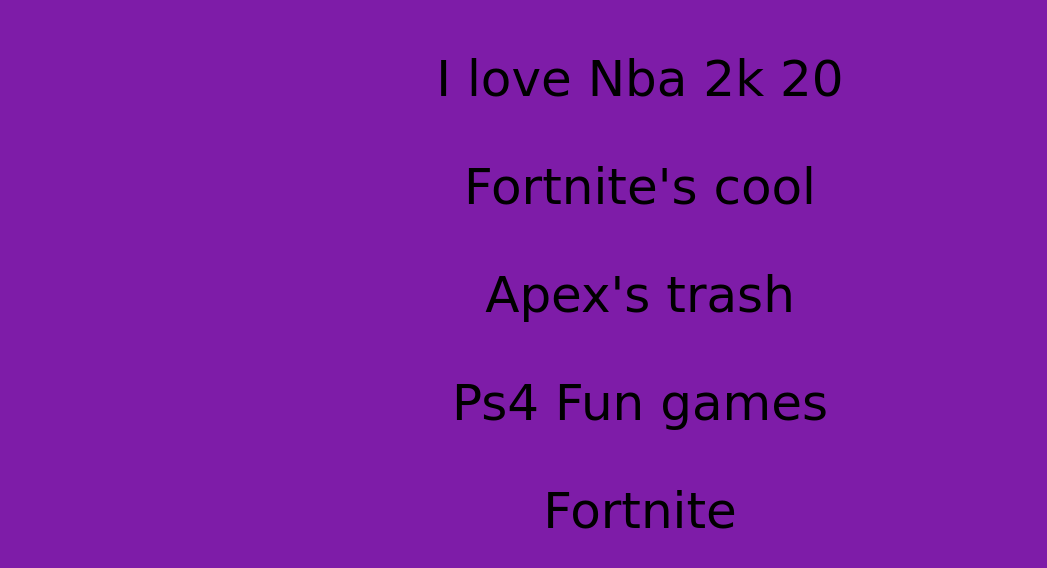
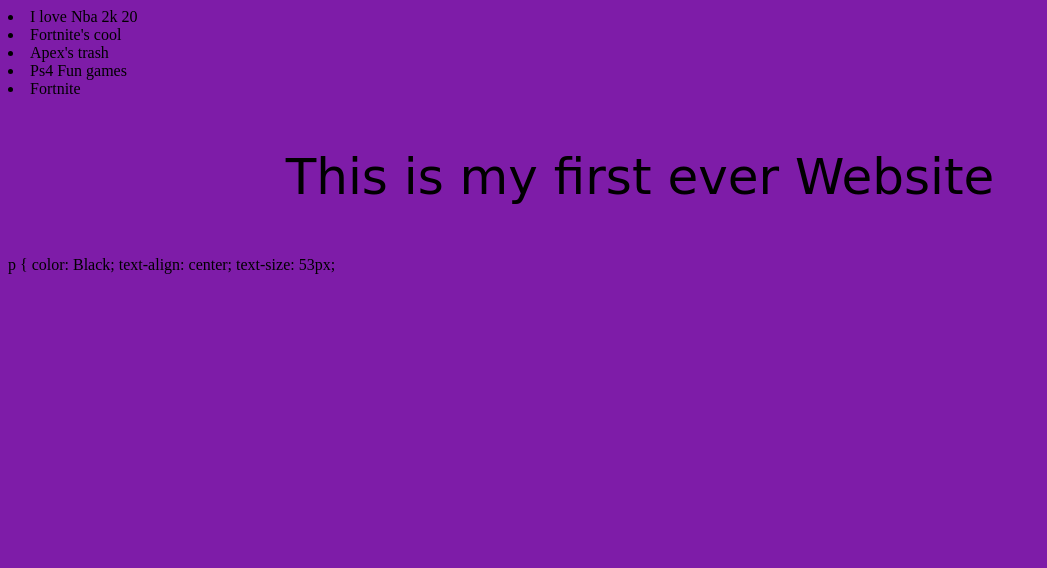
Before and after one commit to JeffersMyMan/JeffersMyMan.github.io, a plain HTML site: page index.html in a window 1280 px wide. Shown: the whole page, without its empty margins (0-1047 px from the left). Drawn offline with Linux system fonts and the light colour scheme.

Commit message:
Update index.html

```diff
--- a/index.html
+++ b/index.html
@@ -12,16 +12,26 @@
         text-align: center;
         font-size: 50px;
         font-family: cursive;
-      }
+        <p> All Of The Games That I Like <p>
+      p {
+        color: Black;
+        text-align: center;
+        font-size: 53px;
+        font-family: cursive;
     </style>
    </head>
   <body>
-    <p> I love Nba 2k 20 </p>
-    <p> Fortnite's cool </p>
-    <p> Apex's trash </p>
-    <p> Ps4 Fun games </p>
-    <p> Fortnite </p>
+    <li> I love Nba 2k 20 </li>
+    <li> Fortnite's cool </li>
+    <li> Apex's trash </li>
+    <li> Ps4 Fun games </li>
+    <li> Fortnite </li>
+    <p> This is my first ever Website </p>
+    p {
+       color: Black;
+        text-align: center;
 
+       text-size: 53px;
 
   </body>
 </html>
```
